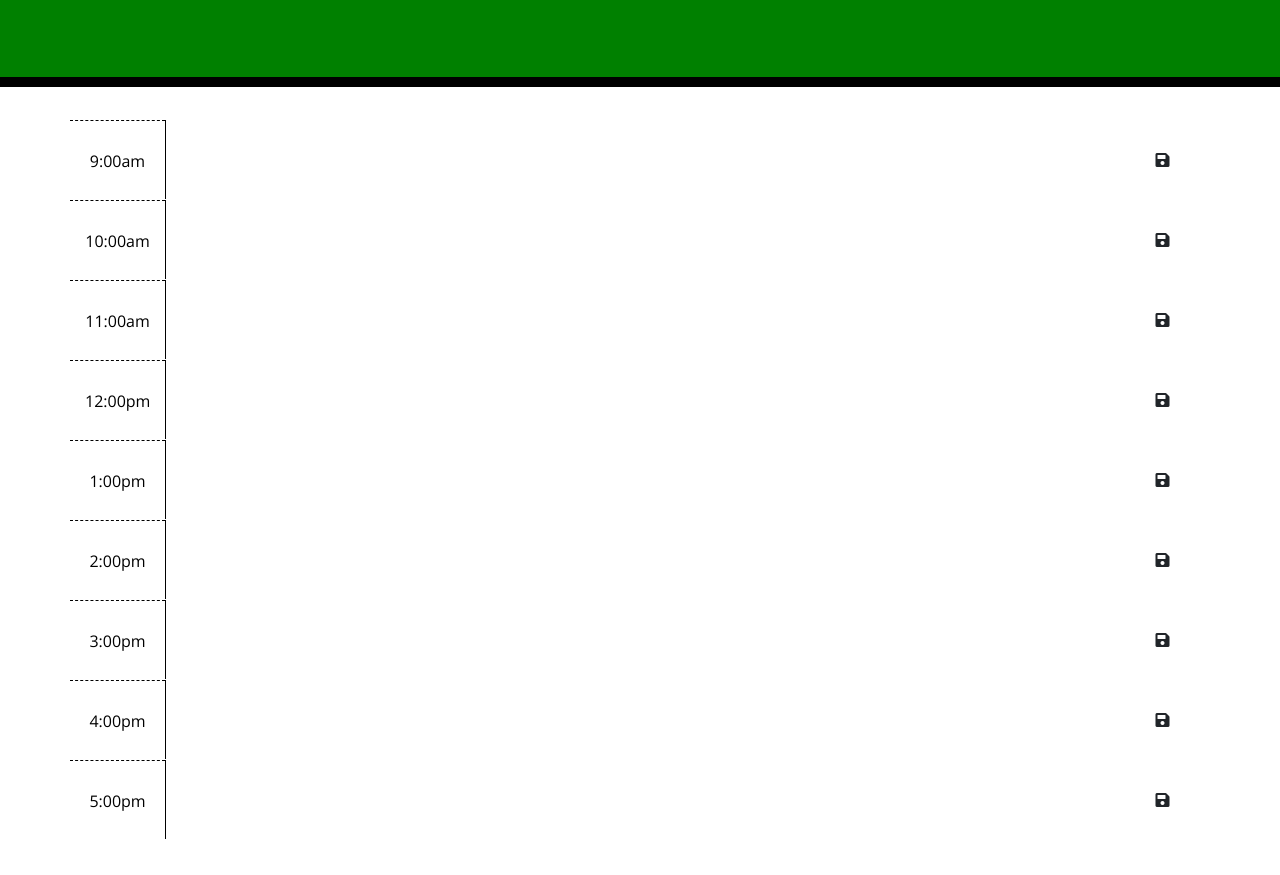
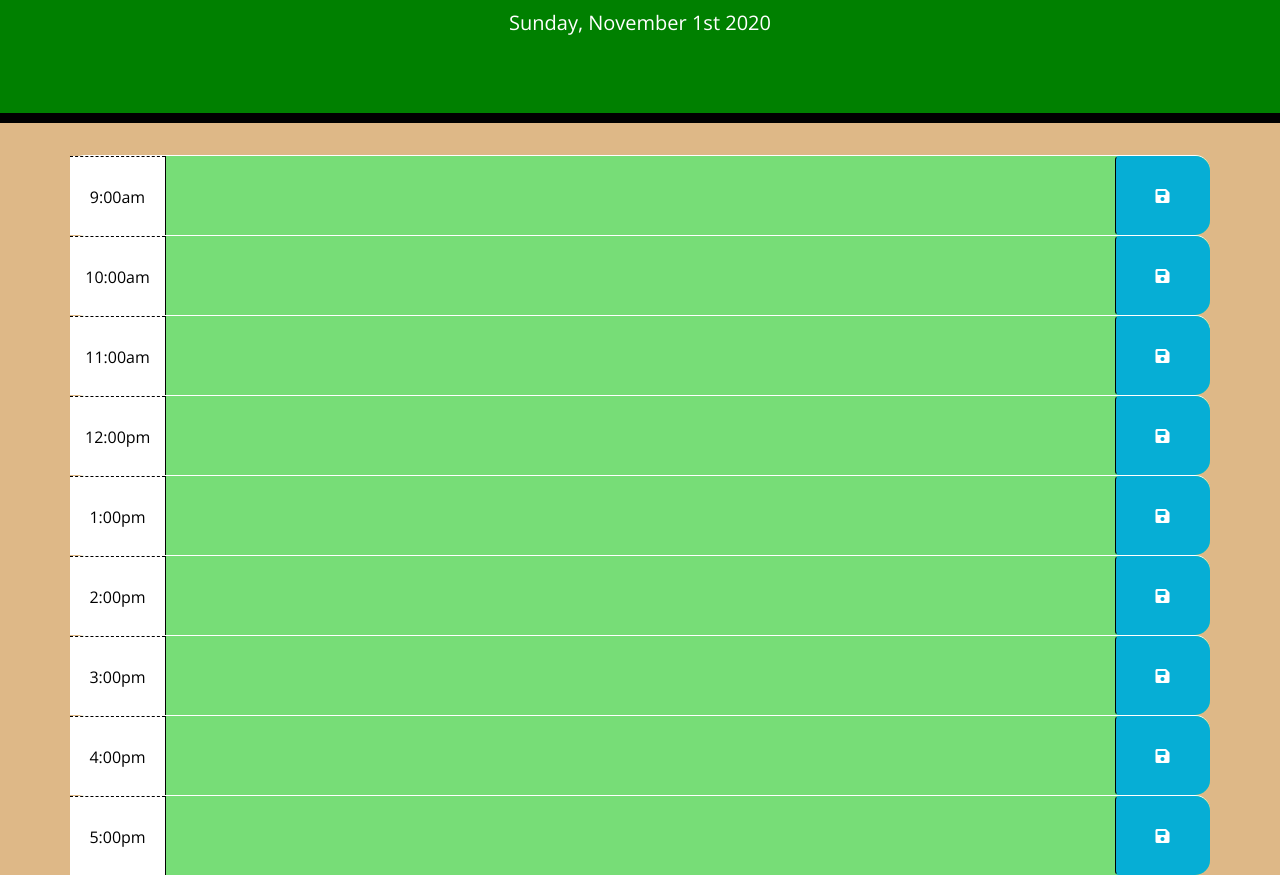
Before and after one commit to jceb30198/Work_Scheduler, a plain HTML site: page index.html in a window 1280 px wide. Shown: the part 181-1056 px from the top of the page. Before the commit the page ends 1020 px from the top, so only its background shows below. Drawn offline with nearby package versions, Linux system fonts and the light colour scheme.

Commit message:
Finished making the script

```diff
--- a/index.html
+++ b/index.html
@@ -32,85 +32,85 @@
     <div class="container">
 
       <!--9am to 5pm schedule blocks-->
-      <div class="row time-block" id="9am">
+      <div class="row time-block" id="9">
         <div class="col-md-1 hour">
             9:00am
         </div>
         <textarea class="col-md-10 description">
         </textarea>
-        <button class="btn col-md-1"><i class="fas fa-save"></i></button>
+        <button class="btn col-md-1 saveBtn"><i class="fas fa-save"></i></button>
       </div>
 
-      <div class="row time-block" id="10am">
+      <div class="row time-block" id="10">
         <div class="col-md-1 hour">
             10:00am
         </div>
         <textarea class="col-md-10 description">
         </textarea>
-        <button class="btn col-md-1"><i class="fas fa-save"></i></button>
+        <button class="btn col-md-1 saveBtn"><i class="fas fa-save"></i></button>
       </div>
 
-      <div class="row time-block" id="11am">
+      <div class="row time-block" id="11">
         <div class="col-md-1 hour">
             11:00am
         </div>
         <textarea class="col-md-10 description">
         </textarea>
-        <button class="btn col-md-1"><i class="fas fa-save"></i></button>
+        <button class="btn col-md-1 saveBtn"><i class="fas fa-save"></i></button>
       </div>
 
-      <div class="row time-block" id="12pm">
+      <div class="row time-block" id="12">
         <div class="col-md-1 hour">
             12:00pm
         </div>
         <textarea class="col-md-10 description">
         </textarea>
-        <button class="btn col-md-1"><i class="fas fa-save"></i></button>
+        <button class="btn col-md-1 saveBtn"><i class="fas fa-save"></i></button>
       </div>
 
-      <div class="row time-block" id="1pm">
+      <div class="row time-block" id="13">
         <div class="col-md-1 hour">
             1:00pm
         </div>
         <textarea class="col-md-10 description">
         </textarea>
-        <button class="btn col-md-1"><i class="fas fa-save"></i></button>
+        <button class="btn col-md-1 saveBtn"><i class="fas fa-save"></i></button>
       </div>
 
-      <div class="row time-block" id="2pm">
+      <div class="row time-block" id="14">
         <div class="col-md-1 hour">
             2:00pm
         </div>
         <textarea class="col-md-10 description">
         </textarea>
-        <button class="btn col-md-1"><i class="fas fa-save"></i></button>
+        <button class="btn col-md-1 saveBtn"><i class="fas fa-save"></i></button>
       </div>
 
-      <div class="row time-block" id="3pm">
+      <div class="row time-block" id="15">
         <div class="col-md-1 hour">
             3:00pm
         </div>
         <textarea class="col-md-10 description">
         </textarea>
-        <button class="btn col-md-1"><i class="fas fa-save"></i></button>
+        <button class="btn col-md-1 saveBtn"><i class="fas fa-save"></i></button>
       </div>
 
-      <div class="row time-block" id="4pm">
+      <div class="row time-block" id="16">
         <div class="col-md-1 hour">
             4:00pm
         </div>
         <textarea class="col-md-10 description">
         </textarea>
-        <button class="btn col-md-1"><i class="fas fa-save"></i></button>
+        <button class="btn col-md-1 saveBtn"><i class="fas fa-save"></i></button>
       </div>
 
-      <div class="row time-block" id="5pm">
+      <div class="row time-block" id="24">
         <div class="col-md-1 hour">
             5:00pm
         </div>
         <textarea class="col-md-10 description">
         </textarea>
-        <button class="btn col-md-1"><i class="fas fa-save"></i></button>
+        <button class="btn col-md-1 saveBtn"><i class="fas fa-save"></i></button>
       </div>
 
     </div>
--- a/script.js
+++ b/script.js
@@ -0,0 +1,71 @@
+$(document).ready(function() {
+
+    // Variables
+    var currentDay = $("#currentDay");
+    var timeBlock = $(".time-block");
+    var am9 = $("#9");
+    var am10 = $("#10");
+    var am11 = $("#11");
+    var pm12 = $("#12");
+    var pm1 = $("#13");
+    var pm2 = $("#14");
+    var pm3 = $("#15");
+    var pm4 = $("#16");
+    var pm5 = $("#17");
+    var saveBtn = $(".saveBtn");
+
+    // This function will change the color if the time is different
+    function colorChange() {
+
+        timeBlock.each(function () {
+            var hour = moment().hour();
+            var scheduleTime = $(this).attr("id");
+
+            if (scheduleTime > hour) {
+                $(this).addClass("future");
+                $(this).removeClass("past");
+                $(this).removeClass("present");
+            }
+            else if (scheduleTime == hour) {
+                $(this).addClass("present");
+                $(this).removeClass("past");
+                $(this).removeClass("future");
+            }
+            else {
+                $(this).addClass("past");
+                $(this).removeClass("future");
+                $(this).removeClass("present");
+            }
+            console.log(this);
+            console.log(scheduleTime);
+        })
+    }
+
+    // Click to save the text from textarea to storage
+    saveBtn.on("click", function() {
+        var description = $(this).siblings(".description").val();
+        var scheduleTime = $(this).parent().attr("id");
+
+        localStorage.setItem(scheduleTime, description);
+
+        console.log(this);
+        console.log(description);
+    })
+
+    // This is where all of the data is stored
+    $(".description").val(localStorage.getItem(am9));
+    $(".description").val(localStorage.getItem(am10));
+    $(".description").val(localStorage.getItem(am11));
+    $(".description").val(localStorage.getItem(pm12));
+    $(".description").val(localStorage.getItem(pm1));
+    $(".description").val(localStorage.getItem(pm2));
+    $(".description").val(localStorage.getItem(pm3));
+    $(".description").val(localStorage.getItem(pm4));
+    $(".description").val(localStorage.getItem(pm5));
+
+    // This determines the current time display in the Jumbotron
+    currentDay.text(moment().format("dddd, MMMM Do YYYY"));
+
+    // Calls the function to run
+    colorChange();
+})
--- a/style.css
+++ b/style.css
@@ -2,6 +2,7 @@ body {
   font-family: 'Open Sans', sans-serif;
   font-size: 16px;
   line-height: 1;
+  background-color: burlywood;
 }
 
 textarea{
```
